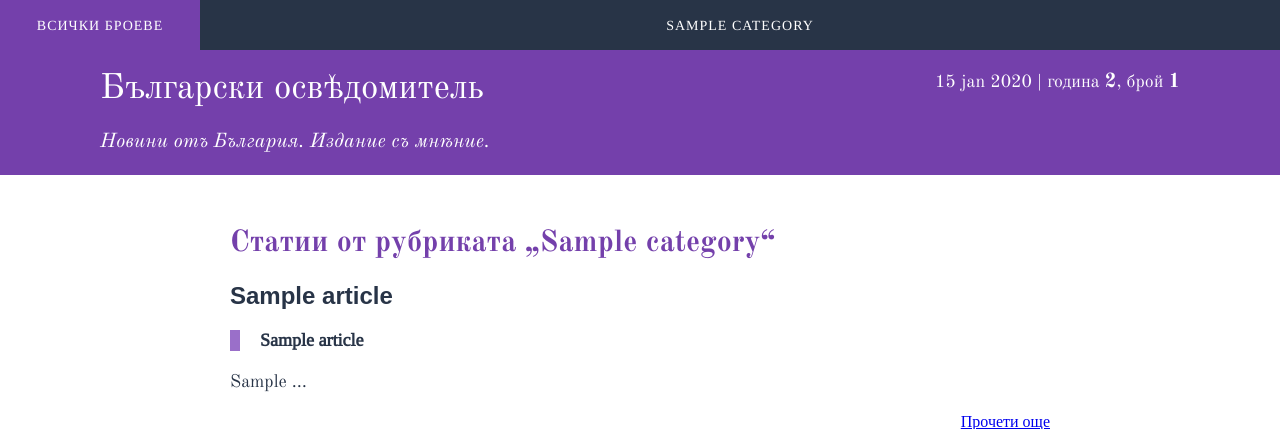
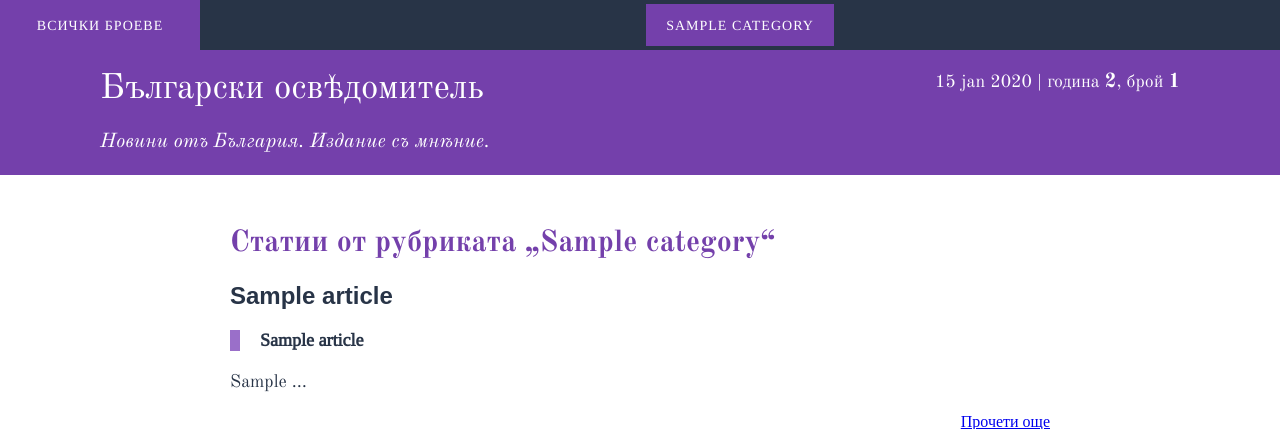
Before and after one commit to osvedomitel/website, a Django app: a page that uses templates/extends/base.html in a window 1280 px wide. Shown: the top 429 px of the page. Run offline with Django 3.2, Linux system fonts and the light colour scheme; tables that the repository leaves empty hold one stand-in row (values such as "Sample post"); style sheets or scripts are compiled from the project's sources; some web fonts are replaced.

Commit message:
add nav selected nav item

```diff
--- a/static/dist/script.js
+++ b/static/dist/script.js
@@ -41,12 +41,12 @@ const initScript = () => {
 
     handleResize();
 
-    window.addEventListener('resize', function() {
+    window.addEventListener('resize', () => {
         handleResize();
     });
 
     navItems.forEach(item => {
-        item.addEventListener('click', e => {
+        item.addEventListener('click', () => {
             hideNav();
         })
     });
--- a/static/src/less/navigation.less
+++ b/static/src/less/navigation.less
@@ -76,7 +76,8 @@
 	text-decoration: none;
 	letter-spacing: 1px;
 
-	&:hover {
+	&:hover,
+	&.highlight {
 		background-color: @purple;
 	}
 }
--- a/templates/extends/base.html
+++ b/templates/extends/base.html
@@ -31,11 +31,11 @@
 			id='navigation-wrapper'
 			class='navigation__wrapper'>
 			<div class='navigation__issues'>
-				<a class="navigation__item {% if active_nav_item == 'all_issues' %}active{% endif %}" href="{% url "all-issues" %}" title="Всички броеве">Всички броеве</a>
+				<a class="navigation__item {% if active_nav_item == 'all_issues' %}highlight{% endif %}" href="{% url "all-issues" %}" title="Всички броеве">Всички броеве</a>
 			</div>
 			<div class='navigation__categories'>
 				{% for cat in categories %}
-				<a class="navigation__item navigation__category {% if active_nav_item == cat.slug %}active{% endif %}" href="{{ cat.get_absolute_url }}" title="{{ cat.name }}">
+				<a class="navigation__item navigation__category {% if active_nav_item == cat.slug %}highlight{% endif %}" href="{{ cat.get_absolute_url }}" title="{{ cat.name }}">
 					{{ cat.name }}
 				</a>
 				{% endfor %}
@@ -46,8 +46,7 @@
 	<header class="header">
 		<h1 id="header-title--desktop" class="header__title">
 			<a class="header__link" href="{% url "home" %}" title="Български освѣдомитель">
-				<span>Български</span>
-				<span>освѣдомитель</span>
+				Български освѣдомитель
 			</a>
 		</h1>
 
```
